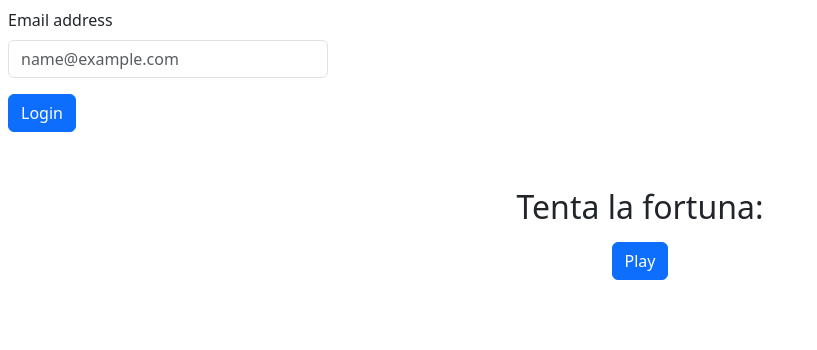
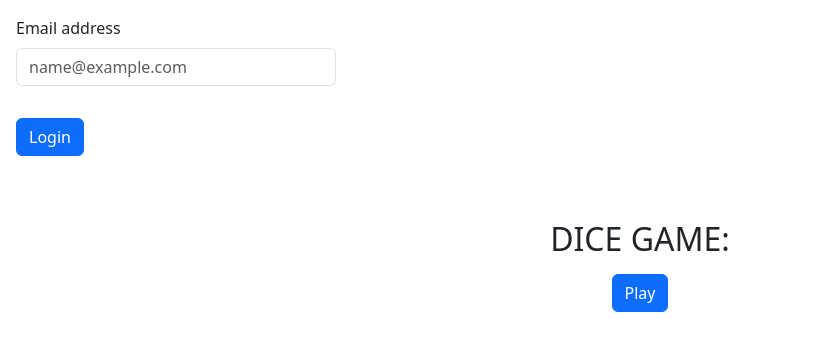
Before and after one commit to WojciechPotoniec/js-mail-dadi, a plain HTML site: page index.html in a window 1280 px wide. Shown: the whole page, without its empty margins (0-817 px from the left). Drawn offline with nearby package versions, Linux system fonts and the light colour scheme.

Commit message:
fix some rules in HTML

```diff
--- a/index.html
+++ b/index.html
@@ -14,16 +14,16 @@
   </head>
 
   <body>
-    <div class="m-2 w-25">
+    <div class="m-3 w-25">
       <label for="userEmail" class="form-label">Email address</label>
       <input type="email" class="form-control" id="userEmail" placeholder="name@example.com" value="" />
     </div>
-    <button type="button" class="btn btn-primary m-2">Login</button>
+    <button type="button" class="btn btn-primary m-3">Login</button>
     <div id="log">
     </div>
 
     <div class="d-flex flex-column justify-content-center mt-5">
-      <h2 class="text-center">Tenta la fortuna:</h2>
+      <h2 class="text-center text-uppercase">Dice Game:</h2>
     </div>
     <div class="d-flex justify-content-center">
       <button type="button" id="game" class="btn btn-primary m-2">Play</button>
```
